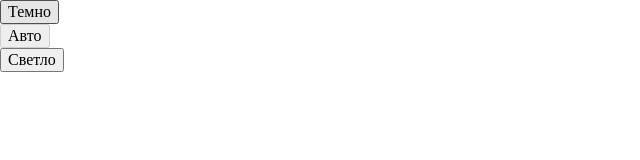
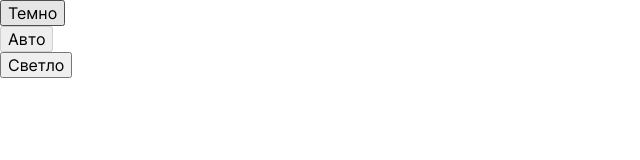
Before and after one commit to CodeCraftSonya/zakrivayuschiy-teg-f, a website: page index.html in a window 1280 px wide. Shown: the whole page, without its empty margins (0-640 px from the left). Drawn offline with Linux system fonts and the light colour scheme.

Commit message:
feat: add fonts

```diff
--- a/fonts/fonts.css
+++ b/fonts/fonts.css
@@ -1 +1,20 @@
 /* В этом файле вы импортируете все шрифты для сайта. Один из них вариативный и требует особенной настройки */
+@font-face {
+  font-family: "PressStart2P-Regular";
+  src:
+    local("PressStart2P-Regular"),
+    url(./PressStart2P-Regular.woff) format("woff");
+  font-weight: normal;
+  font-display: swap;
+}
+
+@font-face {
+  font-display: swap;
+  font-family: "Inter-Variable";
+  src:
+    local("Inter-Variable"),
+    url("./Inter-Variable.woff2") format("woff2 supports variations"),
+    url("./Inter-Variable.woff2") format("woff2-variations");
+  font-weight: 400 800;
+  /*font-stretch: [минимальное значение]% [максимальное значение]%;*/
+}
--- a/index.html
+++ b/index.html
@@ -44,9 +44,9 @@
       </nav>
     </header>
     <main>
-      <svg viewBox="0 0 500 500">
-        <use href="./svg/floppy.svg/#apple-1"></use>
-      </svg>
+<!--      <svg viewBox="0 0 500 500">-->
+<!--        <use href="./svg/floppy.svg/#apple-1"></use>-->
+<!--      </svg>-->
     </main>
     <script src="./scripts/like.js"></script>
   </body>
--- a/styles/style.css
+++ b/styles/style.css
@@ -17,4 +17,11 @@
 .page {
   min-inline-size: 320px;
   min-block-size: 100dvb;
+  font-family: var(--main-font), sans-serif;
 }
+
+@supports (font-variation-settings: normal) {
+  .page {
+    font-weight: var(--card-weight);
+  }
+}
--- a/styles/variables.css
+++ b/styles/variables.css
@@ -1 +1,7 @@
 /* В этом файле будут храниться все значения переменных в исходном состоянии, а так же их изменения в зависимости от ширины устройства */
+:root {
+  --main-font: "Inter-Variable";
+  --accent-font: "PressStart2P-Regular";
+  --card-title-weight: 400;
+  --card-weight: 700;
+}
```
